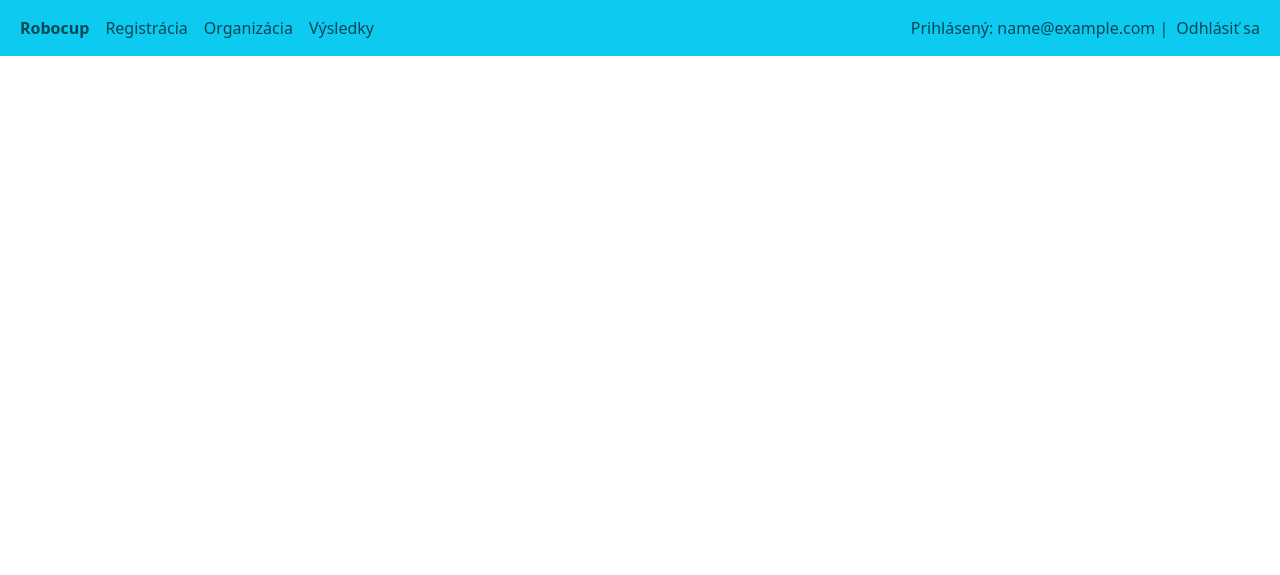
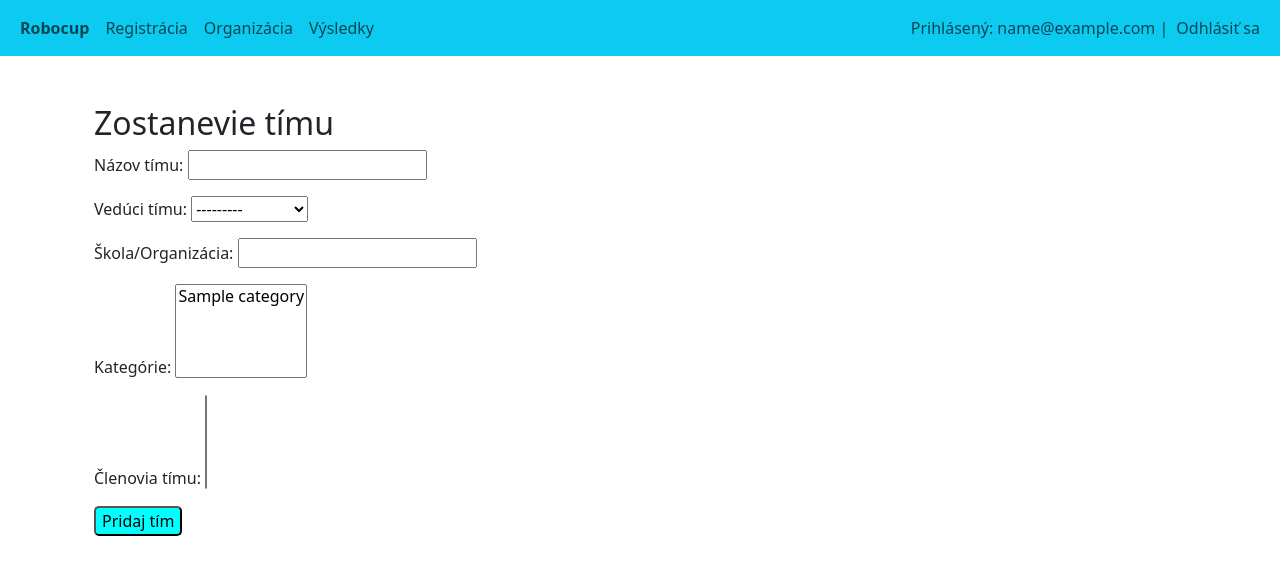
Before and after one commit to TIS2023-FMFI/robocup, a Django app: page /leader-panel/team/add in a window 1280 px wide. Shown: the top 575 px of the page. Run offline with Django 5.2, Linux system fonts and the light colour scheme; a user stored in the database is signed in; tables that the repository leaves empty hold one stand-in row (values such as "Sample post"); parts of the project's set-up code (start-up, migrations or seed data) failed here and were passed over; some libraries are stand-ins or nearby versions.

Commit message:
updated team_assembly form

```diff
--- a/robocup-reg/web/common/templates/home.html
+++ b/robocup-reg/web/common/templates/home.html
@@ -16,7 +16,7 @@
         <div class="container-fluid">
             <div class="container-fluid p-5 my-5 bg-light " style="text-align: center">
               <p class="align-content-center"><strong>Na prístup k registrácií súťažiacich/tímov je potrebné sa prihlásiť.</strong></p>
-              <p class="align-content-center"><strong>Nemáte konto? Prihláste sa <a href="/register">Tu</a>.</strong></p>
+              <p class="align-content-center"><strong>Nemáte konto? Registrujte sa <a href="/register">Tu</a>.</strong></p>
             </div>
         </div>
     {% endif %}
--- a/robocup-reg/web/leader/forms.py
+++ b/robocup-reg/web/leader/forms.py
@@ -103,10 +103,13 @@ class TeamForm(forms.ModelForm):
         super(TeamForm, self).__init__(*args, **kwargs)
         if user:
             self.user = user
-            self.fields["team_leader"].queryset = Person.objects.filter(user_id=user.id, is_supervisor=False)
+            self.fields["team_leader"].queryset = Person.objects.filter(user_id=user.id, is_supervisor=True)
             self.fields["team_leader"].label = "Vedúci tímu:"
             self.fields["competitors"].queryset = Person.objects.filter(user_id=user.id, is_supervisor=False)
             self.fields["competitors"].label = "Členovia tímu"
+            self.fields["organization"].label = "Škola/Organizácia"
+            self.fields["team_name"].label = "Názov tímu"
+            self.fields["categories"].label = "Kategórie"
 
     def save(self, commit=True):
         instance = super(TeamForm, self).save(commit=False)
--- a/robocup-reg/web/leader/templates/team_assembly.html
+++ b/robocup-reg/web/leader/templates/team_assembly.html
@@ -1,8 +1,57 @@
 {% extends 'base.html' %} {% block title %}Robocup leader panel {% endblock %}
 
 {% block content %}
+<body>
+<div class="container mt-5">
+    <h2>Zostanevie tímu</h2>
 
+    <form>
+    {% csrf_token %}
+    {{ form.as_p }}
+{#        <div class="mb-3">#}
+{#            <label for="teamName"><strong>Meno tímu</strong></label>#}
+{#            <input type="text" class="form-control" id="teamName" >#}
+{#        </div>#}
+{##}
+{#        <div class="mb-3">#}
+{#            <label for="organizationName"><strong>Meno organizácie/školy</strong></label>#}
+{#            <input type="text" class="form-control" id="organizationName" >#}
+{#        </div>#}
+{#        <div class="mb-3">#}
+{#            <label for="competitors"><strong>Súťažiaci</strong></label>#}
+{#            <select id="competitors" class="form-select" multiple>#}
+{#                {% for competitor in competitors %}#}
+{#                    <option>{{ competitor.first_name }}</option>#}
+{#                {%  endfor %}#}
+{#            </select>#}
+{#        </div>#}
+{##}
+{#        <div class="mb-3">#}
+{#            <label for="supervisor"><strong>Dozor</strong></label>#}
+{#            <select id="supervisor" class="form-select">#}
+{#                {% for team_leader in team_leaders %}#}
+{#                    <option>{{ team_leader.first_name}}</option>#}
+{#                {% endfor %}#}
+{#            </select>#}
+{#        </div>#}
+{##}
+{#        <div class="mb-3">#}
+{#            <label for="categories"><strong>Katetórie</strong></label>#}
+{#            <select id="categories" class="form-select" multiple>#}
+{#                {% for category in categories %}#}
+{#                    <option>{{ category.name }}</option>#}
+{#                {% endfor %}#}
+{#            </select>#}
+{#        </div>#}
 
+        {% if form.instance.id %}
+            <input type="submit" value="Uprav tím" style="border-radius: 5px; background: cyan">
+        {% else %}
+            <input type="submit" value="Pridaj tím" style="border-radius: 5px; background: cyan">
+        {% endif %}
+    </form>
+</div>
+</body>
 
 
 
```
